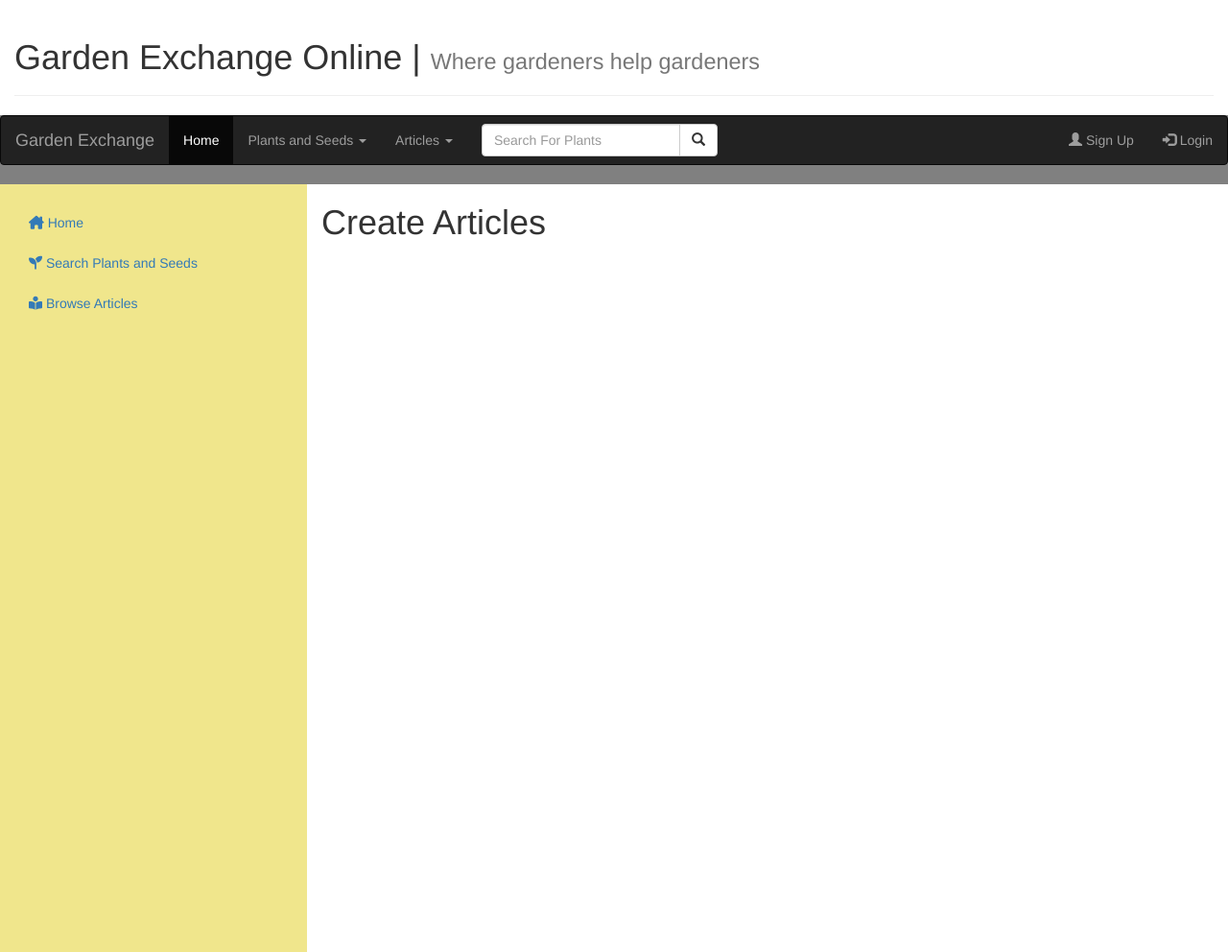
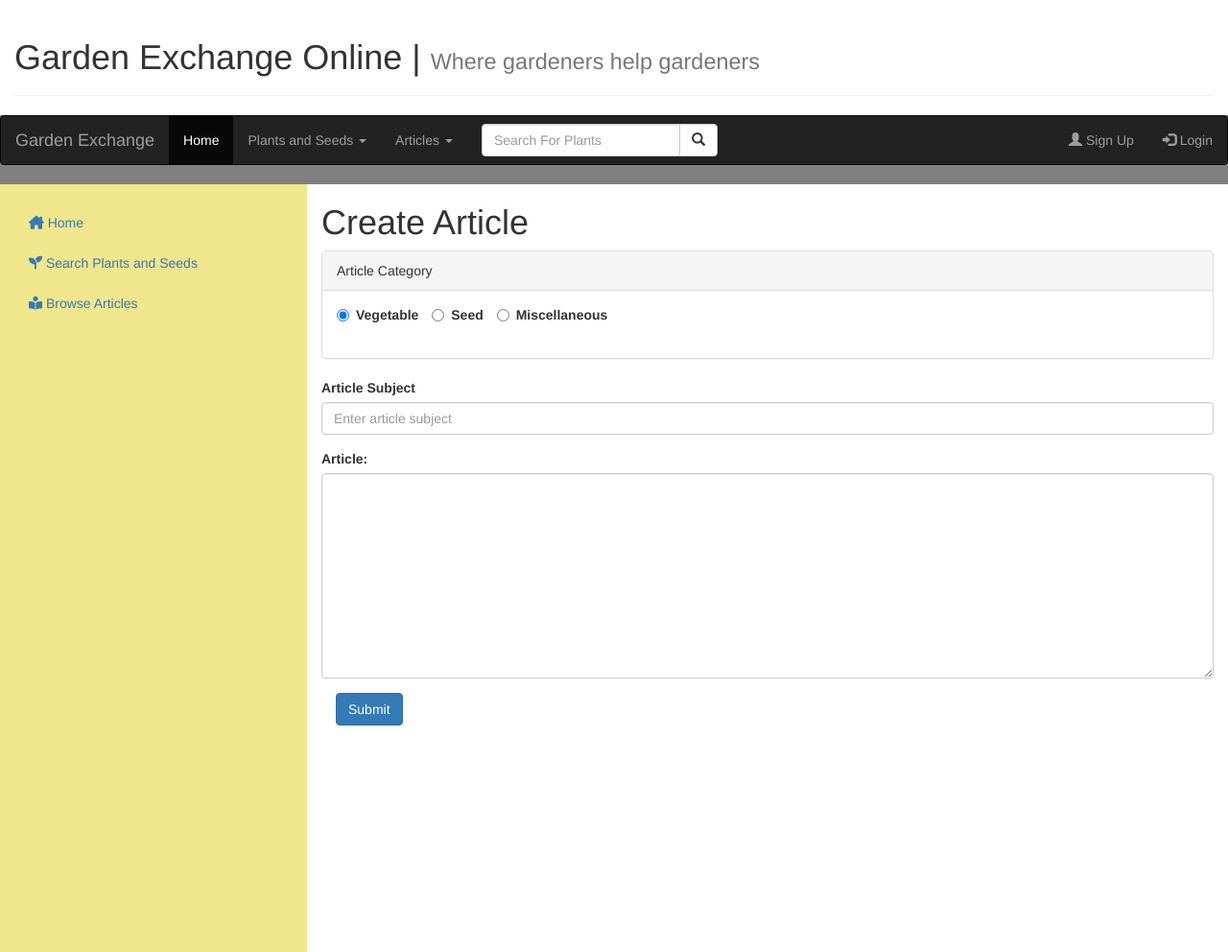
Before and after one commit to bdietrick/CSCI6710-FinalProject, a Flask app: page /createarticle in a window 1280 px wide. Shown: the whole page at 96% size. Run offline with Flask 2, Linux system fonts and the light colour scheme; some libraries are stand-ins or nearby versions.

Commit message:
latest 3/30/2022

```diff
--- a/templates/base.html
+++ b/templates/base.html
@@ -87,7 +87,7 @@
                   </li>
 
                   <li>
-                    <a href="/Post New Article" class="navbar-link" style="color:#337ab7;">
+                    <a href="/createarticle" class="navbar-link" style="color:#337ab7;">
                         <i class="fa-solid fa-pencil"></i>
                         Publish New Article
                     </a>
@@ -114,7 +114,7 @@
         </nav>
     </div>
     <div class="row" style="height:100vh;">
-        <div class="col-lg-3" style="background-color:khaki;height:100vh;">
+        <div class="col-sm-3" style="background-color:khaki;height:100vh;">
             <ul class="nav nav-pills nav-stacked" style="margin-top:20px;">
                 <li {% block home_active %}{% endblock %}>
                     <a href="/" class="navbar-link">
@@ -137,7 +137,7 @@
             </ul>
 
         </div>
-        <div class="col-lg-9" style="height:100%;background-color:#ffffff;">
+        <div class="col-sm-9" style="height:100%;background-color:#ffffff;">
             {% block body %}{% endblock %}
         </div>
     </div>
--- a/templates/createarticle.html
+++ b/templates/createarticle.html
@@ -2,4 +2,55 @@
 {% block  head %}{% endblock %}
 {% block title %}{% endblock %}
 {% block javascript %}{% endblock %}
-{% block  body %}<h1>Create Articles</h1>{% endblock %}
+{% block  body %}
+    <h1>Create Article</h1>
+
+
+      <form action="#">
+        <div class="form-row">
+            <div class="panel panel-default">
+                <div class="panel-heading">
+                    Article Category
+                </div>
+                <div class="panel-body">
+                 <div class="form-group">
+                    <div class="radio-inline">
+                      <label><input type="radio" name="category" checked>Vegetable</label>
+                    </div>
+                    <div class="radio-inline">
+                      <label><input type="radio" name="category">Seed</label>
+                    </div>
+                    <div class="radio-inline">
+                      <label><input type="radio" name="category">Miscellaneous</label>
+                    </div>
+                </div>
+                </div>
+            </div>
+        </div>
+        <div class="form-row">
+            <!-- md is short for Medium, >= 768 px -->
+            <div class="form-group">
+            <label for="student_name">Article Subject</label>
+            <!-- possible types:  text, password, datetime, datetime-local, date, month, time, week, number, email, url, search, tel, and color. -->
+            <input type="text" class="form-control" id="article_subject" placeholder="Enter article subject">
+            </div>
+        </div>
+          <div class="form-row">
+            <div class="form-group">
+              <label for="article_body">Article:</label>
+              <textarea class="form-control" rows="10" id="article_body"></textarea>
+            </div>
+        </div>
+
+       <div class="form-row">
+         <div class="form-group  col-sm-12">
+            <button class="btn btn-primary">Submit</button>
+         </div>
+
+       </div>
+
+      </form>
+
+
+
+{% endblock %}
--- a/templates/items.html
+++ b/templates/items.html
@@ -3,4 +3,6 @@
 {% block title %}{% endblock %}
 {% block javascript %}{% endblock %}
 {% block plants_active %}class="active"{% endblock %}
-{% block  body %}<h1>Items</h1>{% endblock %}
+{% block  body %}
+    <h1>Items</h1>
+{% endblock %}
```
Also changed, not shown: templates/article.html (+21 -1 lines), templates/articles.html (+19 -1 lines), static/images/tomatoplant.jpg (added).
